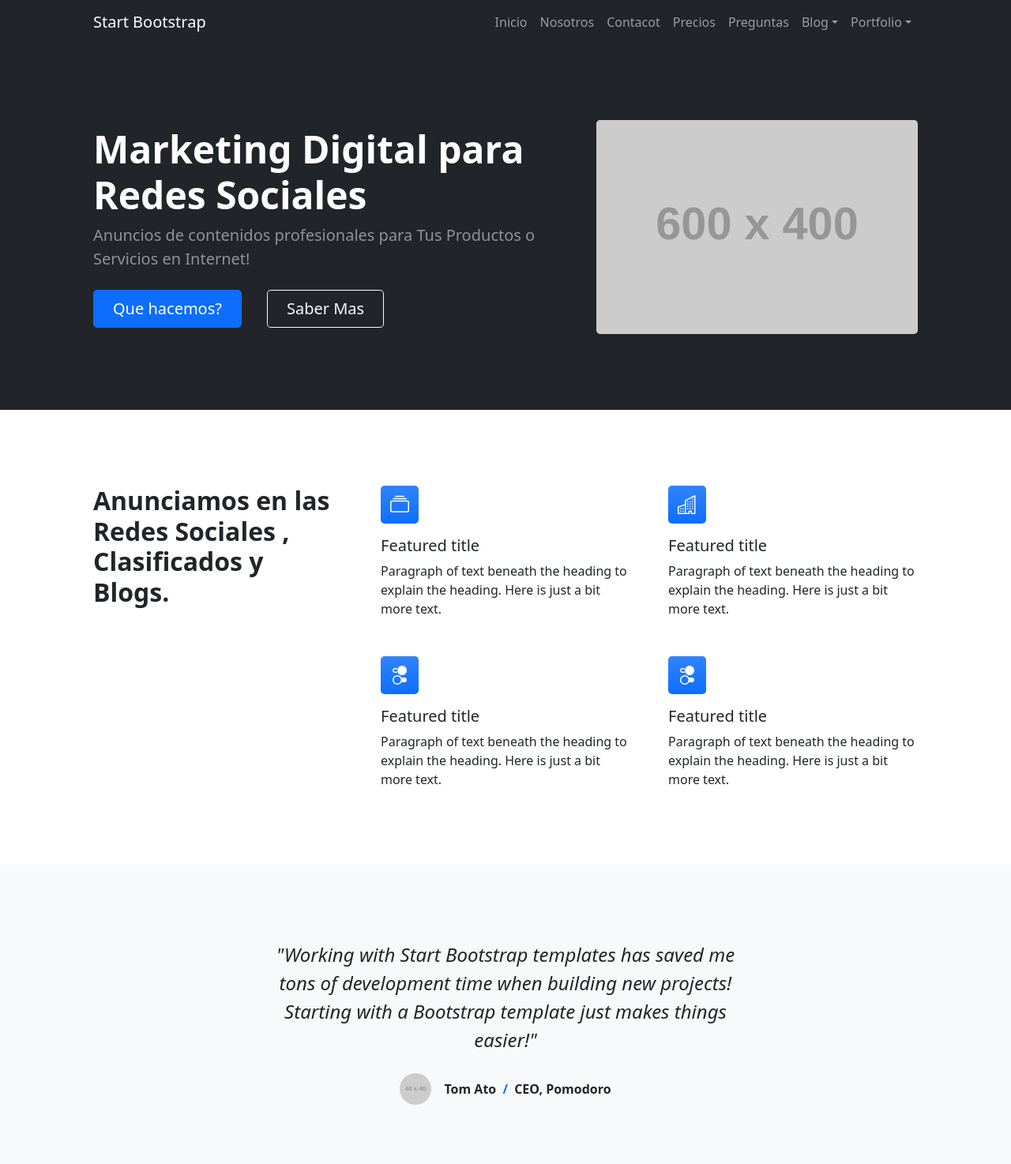
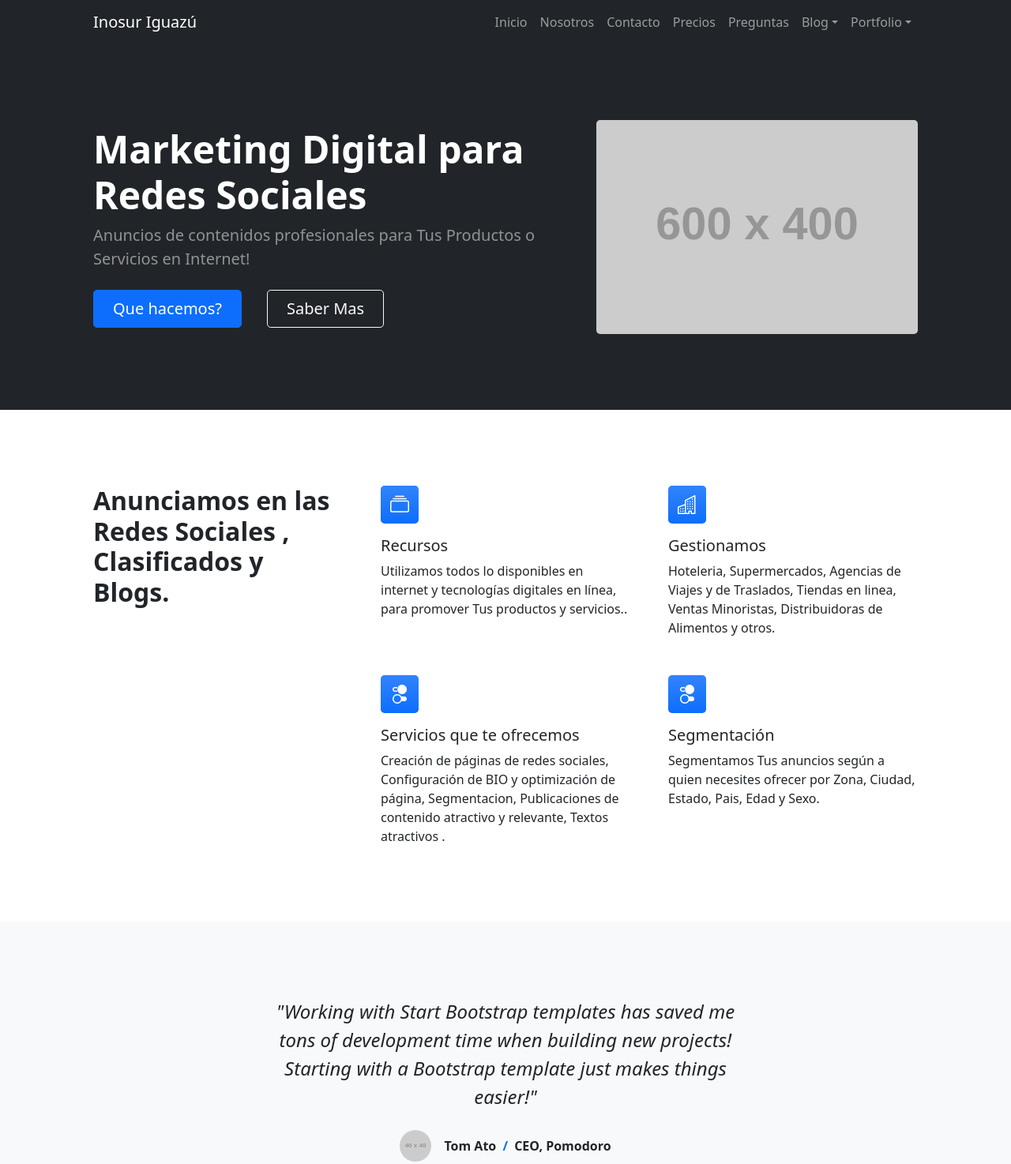
Before and after one commit to infosuriguazu/infosuriguazu.github.io, a plain HTML site: page index.html in a window 1280 px wide. Shown: the top 1474 px of the page at 79% size. Drawn offline with nearby package versions, Linux system fonts and the light colour scheme; placeholder pictures from the web are drawn by us.

Commit message:
Update index.html

```diff
--- a/index.html
+++ b/index.html
@@ -18,13 +18,13 @@
             <!-- Navigation-->
             <nav class="navbar navbar-expand-lg navbar-dark bg-dark">
                 <div class="container px-5">
-                    <a class="navbar-brand" href="index.html">Start Bootstrap</a>
+                    <a class="navbar-brand" href="index.html">Inosur Iguazú</a>
                     <button class="navbar-toggler" type="button" data-bs-toggle="collapse" data-bs-target="#navbarSupportedContent" aria-controls="navbarSupportedContent" aria-expanded="false" aria-label="Toggle navigation"><span class="navbar-toggler-icon"></span></button>
                     <div class="collapse navbar-collapse" id="navbarSupportedContent">
                         <ul class="navbar-nav ms-auto mb-2 mb-lg-0">
                             <li class="nav-item"><a class="nav-link" href="index.html">Inicio</a></li>
                             <li class="nav-item"><a class="nav-link" href="about.html">Nosotros</a></li>
-                            <li class="nav-item"><a class="nav-link" href="contact.html">Contacot</a></li>
+                            <li class="nav-item"><a class="nav-link" href="contact.html">Contacto</a></li>
                             <li class="nav-item"><a class="nav-link" href="pricing.html">Precios</a></li>
                             <li class="nav-item"><a class="nav-link" href="faq.html">Preguntas</a></li>
                             <li class="nav-item dropdown">
@@ -72,23 +72,23 @@
                             <div class="row gx-5 row-cols-1 row-cols-md-2">
                                 <div class="col mb-5 h-100">
                                     <div class="feature bg-primary bg-gradient text-white rounded-3 mb-3"><i class="bi bi-collection"></i></div>
-                                    <h2 class="h5">Featured title</h2>
-                                    <p class="mb-0">Paragraph of text beneath the heading to explain the heading. Here is just a bit more text.</p>
+                                    <h2 class="h5">Recursos</h2>
+                                    <p class="mb-0">Utilizamos todos lo disponibles en internet y tecnologías digitales en línea, para promover Tus productos y servicios..</p>
                                 </div>
                                 <div class="col mb-5 h-100">
                                     <div class="feature bg-primary bg-gradient text-white rounded-3 mb-3"><i class="bi bi-building"></i></div>
-                                    <h2 class="h5">Featured title</h2>
-                                    <p class="mb-0">Paragraph of text beneath the heading to explain the heading. Here is just a bit more text.</p>
+                                    <h2 class="h5">Gestionamos</h2>
+                                    <p class="mb-0">Hoteleria, Supermercados, Agencias de Viajes y de Traslados, Tiendas en linea, Ventas Minoristas, Distribuidoras de Alimentos y otros.</p>
                                 </div>
                                 <div class="col mb-5 mb-md-0 h-100">
                                     <div class="feature bg-primary bg-gradient text-white rounded-3 mb-3"><i class="bi bi-toggles2"></i></div>
-                                    <h2 class="h5">Featured title</h2>
-                                    <p class="mb-0">Paragraph of text beneath the heading to explain the heading. Here is just a bit more text.</p>
+                                    <h2 class="h5">Servicios que te ofrecemos</h2>
+                                    <p class="mb-0"> Creación de páginas de redes sociales, Configuración de BIO y optimización de página, Segmentacion, Publicaciones de contenido atractivo y relevante, Textos atractivos .</p>
                                 </div>
                                 <div class="col h-100">
                                     <div class="feature bg-primary bg-gradient text-white rounded-3 mb-3"><i class="bi bi-toggles2"></i></div>
-                                    <h2 class="h5">Featured title</h2>
-                                    <p class="mb-0">Paragraph of text beneath the heading to explain the heading. Here is just a bit more text.</p>
+                                    <h2 class="h5">Segmentación</h2>
+                                    <p class="mb-0">Segmentamos Tus anuncios según a quien necesites ofrecer por Zona, Ciudad, Estado, Pais, Edad y Sexo.</p>
                                 </div>
                             </div>
                         </div>
```
